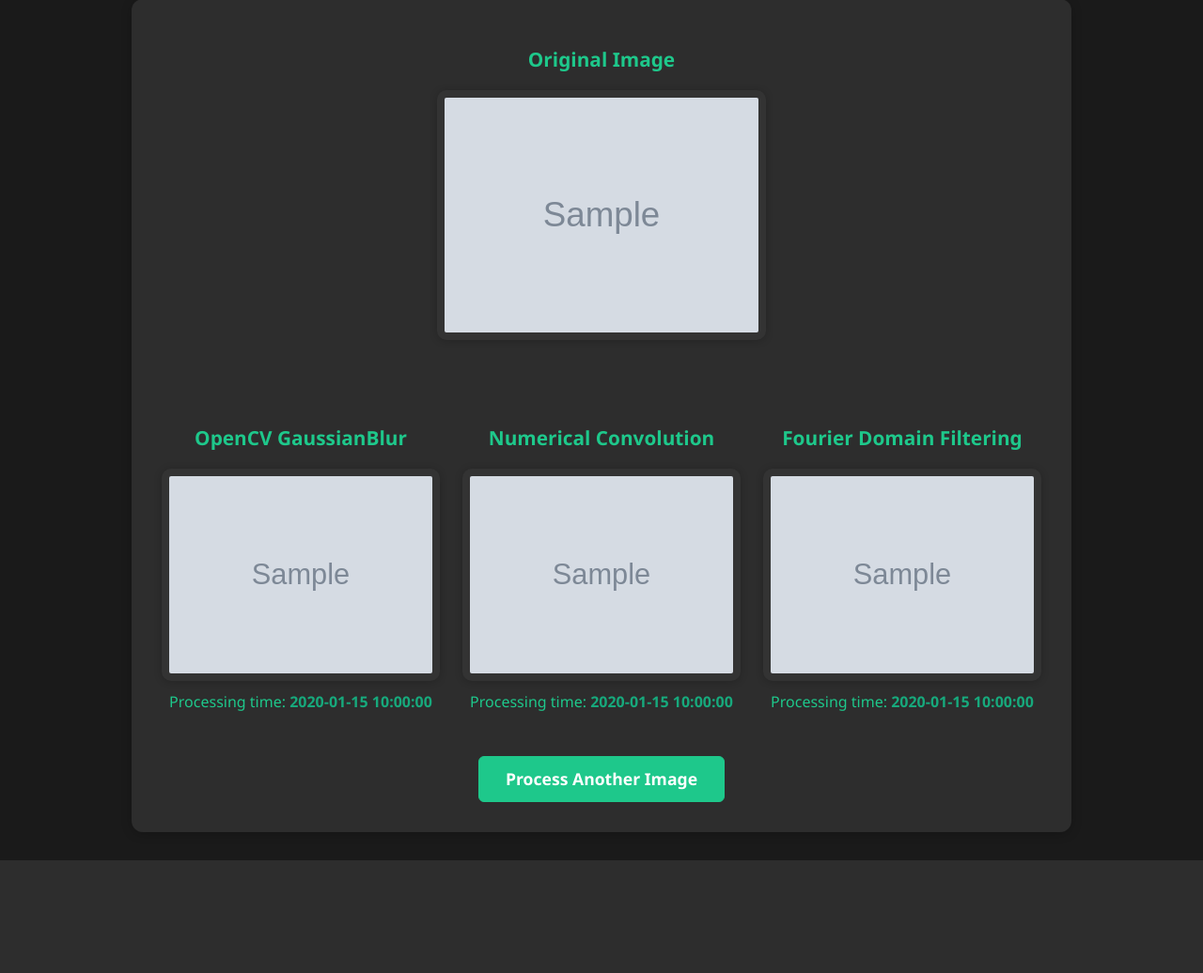
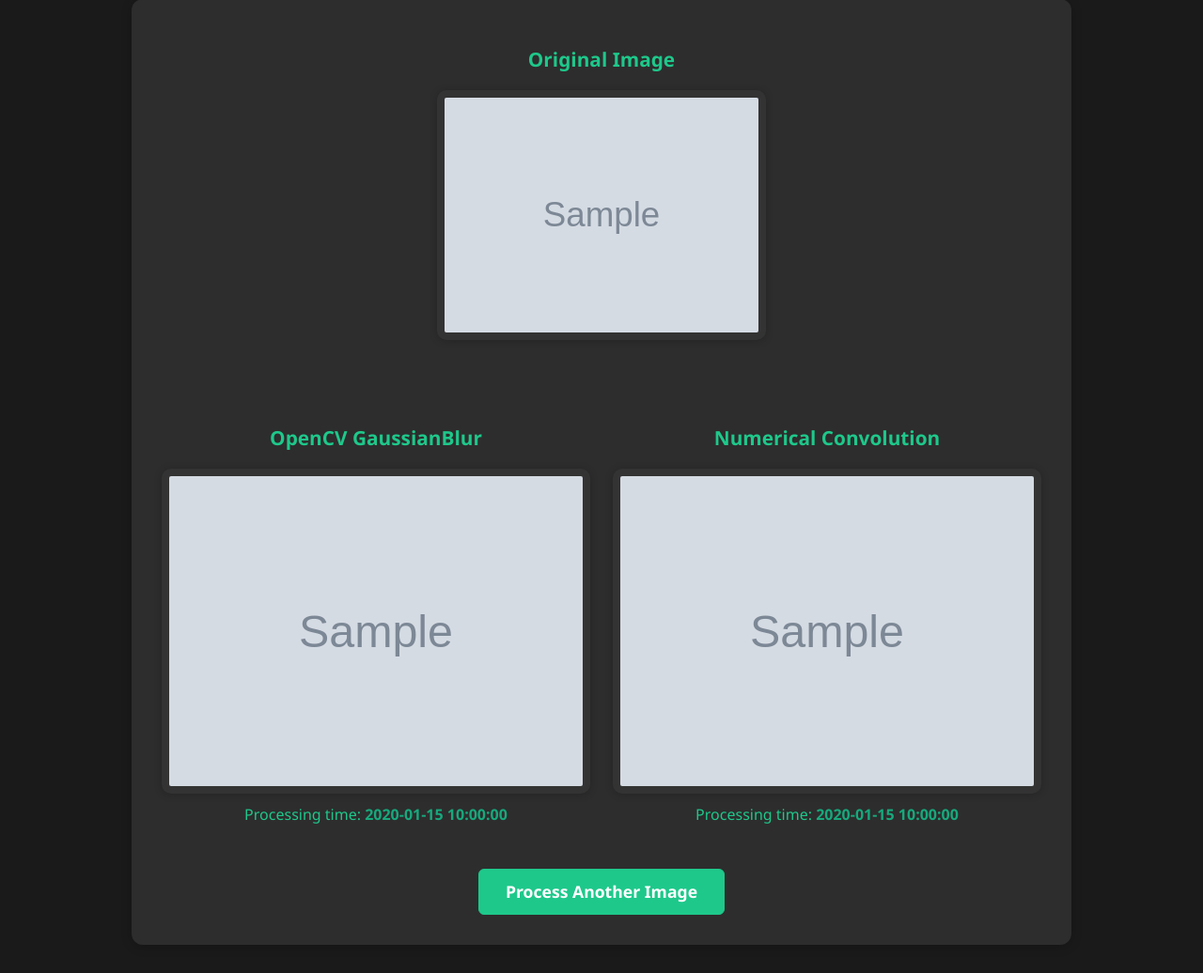
Before and after one commit to Karim-Ashraf1/FaceBlurringUsingNummiricalMethods, a Flask app: template templates/result.html in a window 1280 px wide. Shown: the part 118-1154 px from the top of the page at 94% size. Before the commit the page ends 1034 px from the top, so only its background shows below. Run offline with Flask 3, Linux system fonts and the light colour scheme; the template is opened without the code that fills it: most values are stand-ins (such as "Sample title", 1, 10 or a date in 2020); grey boxes marked "Sample" are stand-in pictures.

Commit message:
removing fourier domain from deployment

```diff
--- a/app.py
+++ b/app.py
@@ -28,17 +28,11 @@
 
 
 def gaussian_blur_convolution(image, kernel_size, sigma):
-    # Create the Gaussian kernel
+    # Create Gaussian kernel
     kernel = create_gaussian_kernel(kernel_size, sigma)
 
-    # Apply convolution to each channel separately if the image is colored
-    if len(image.shape) == 3:
-        result = np.zeros_like(image)
-        for i in range(3):
-            result[:, :, i] = ndimage.convolve(image[:, :, i], kernel)
-        return result
-    else:
-        return ndimage.convolve(image, kernel)
+    # Apply convolution
+    return ndimage.convolve(image, kernel, mode='reflect')
 
 # Function to apply Gaussian blur using Fourier transform (analytical method)
 
@@ -96,7 +90,6 @@
     # Create copies for each method
     image_cv2 = image.copy()
     image_conv = image.copy()
-    image_fourier = image.copy()
 
     results = {}
 
@@ -119,16 +112,6 @@
         image_conv[y:y+roi.shape[0], x:x+roi.shape[1]] = roi
     conv_time = time.time() - start_time_conv
     results['convolution'] = {'image': image_conv, 'time': conv_time}
-
-    # # Method 3: Fourier domain
-    # start_time_fourier = time.time()
-    # for (x, y, w, h) in face_data:
-    #     cv2.rectangle(image_fourier, (x, y), (x + w, y + h), (0, 255, 0), 2)
-    #     roi = image_fourier[y:y+h, x:x+w]
-    #     roi = gaussian_blur_fourier(roi, 23, 30)
-    #     image_fourier[y:y+roi.shape[0], x:x+roi.shape[1]] = roi
-    # fourier_time = time.time() - start_time_fourier
-    # results['fourier'] = {'image': image_fourier, 'time': fourier_time}
 
     # Save the results
     image_results = {}
--- a/requirements.txt
+++ b/requirements.txt
@@ -1,8 +1,6 @@
 numpy>=1.24.0
 opencv-python-headless>=4.8.0
-matplotlib>=3.7.0
 scipy>=1.10.0
-seaborn>=0.12.0
 flask>=2.3.0
 werkzeug>=2.3.0
 gunicorn>=21.2.0
--- a/templates/index.html
+++ b/templates/index.html
@@ -43,8 +43,7 @@
             </p>
             <ul class="text-muted">
                 <li>OpenCV's GaussianBlur</li>
-                <li>Custom Numerical Convolution</li>
-                <li>Fourier Domain Filtering</li>
+                <li>Numerical Convolution</li>
             </ul>
         </div>
     </div>
--- a/templates/result.html
+++ b/templates/result.html
@@ -22,20 +22,15 @@
         </div>
 
         <div class="row mb-4">
-            <div class="col-md-4">
+            <div class="col-md-6">
                 <h2>OpenCV GaussianBlur</h2>
                 <img src="{{ results.opencv.img_src }}" alt="OpenCV Blur" class="result-img">
                 <p class="timing">Processing time: <span class="method-title">{{ results.opencv.time }}</span></p>
             </div>
-            <div class="col-md-4">
+            <div class="col-md-6">
                 <h2>Numerical Convolution</h2>
                 <img src="{{ results.convolution.img_src }}" alt="Numerical Convolution" class="result-img">
                 <p class="timing">Processing time: <span class="method-title">{{ results.convolution.time }}</span></p>
-            </div>
-            <div class="col-md-4">
-                <h2>Fourier Domain Filtering</h2>
-                <img src="{{ results.fourier.img_src }}" alt="Fourier Domain" class="result-img">
-                <p class="timing">Processing time: <span class="method-title">{{ results.fourier.time }}</span></p>
             </div>
         </div>
 
```
Also changed, not shown: README.md.
